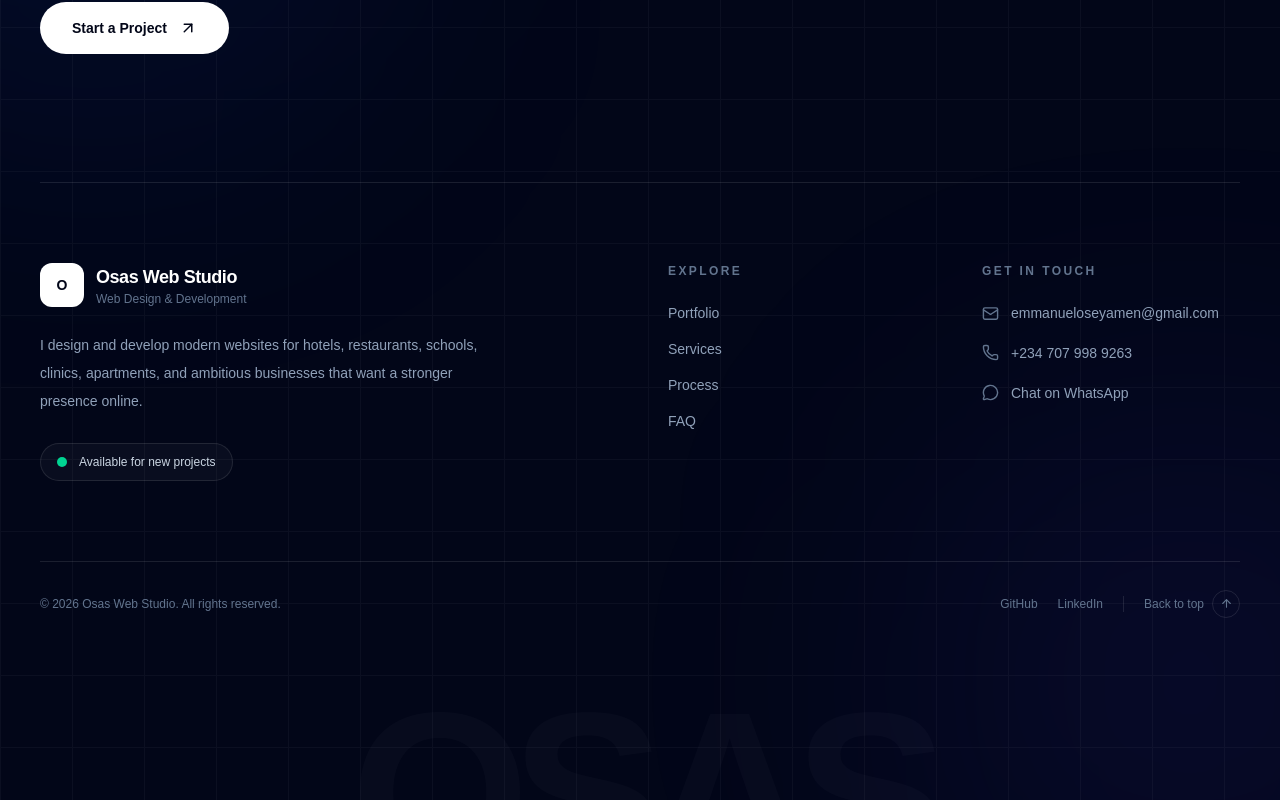
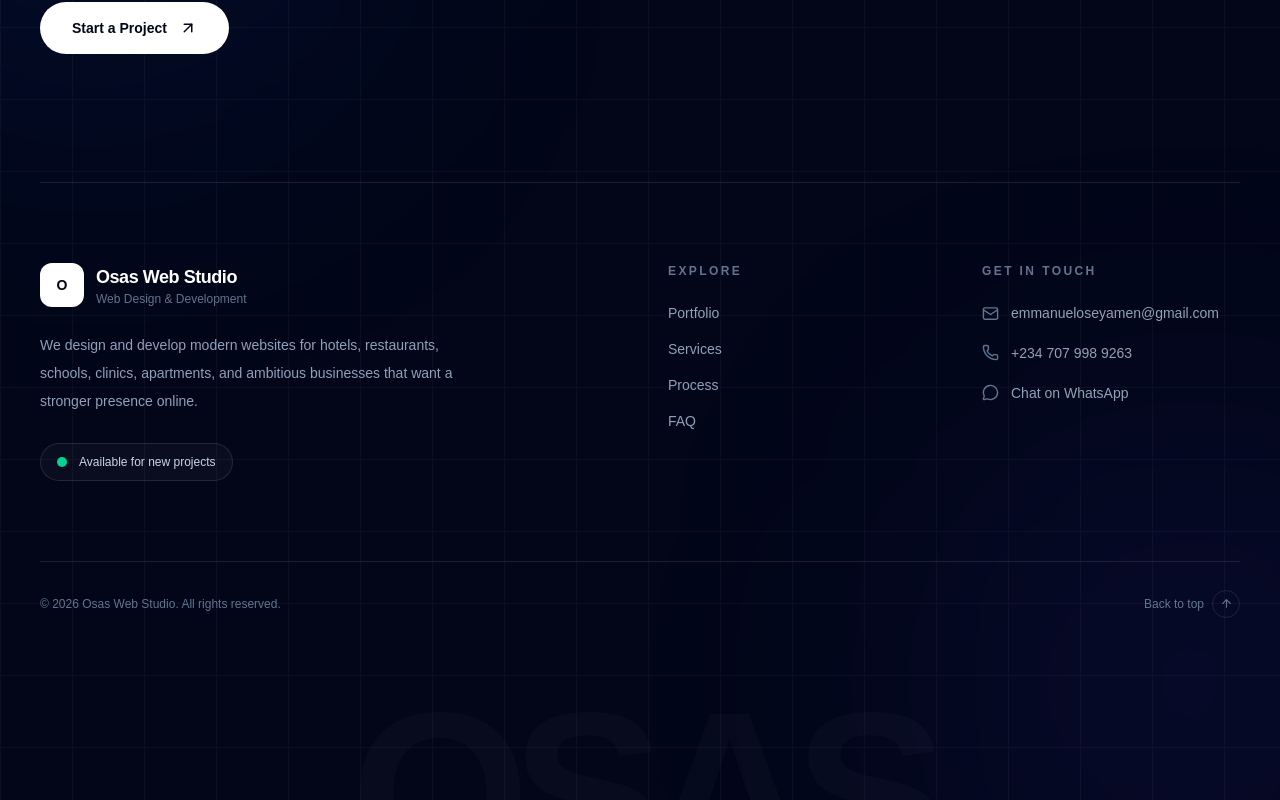
Before and after one commit to Emmanuel-Oseyamen/osas-portfolio, a Next.js app: page / in a window 1280 px wide. Shown: the part 10061-10861 px from the top of the page. Built offline with nearby package versions, Linux system fonts and the light colour scheme.

Commit message:
Update Footer.tsx

```diff
--- a/src/components/Footer.tsx
+++ b/src/components/Footer.tsx
@@ -217,7 +217,7 @@ export default function Footer() {
             </div>
 
             <p className="mt-6 max-w-md text-sm leading-7 text-slate-400">
-              I design and develop modern websites for hotels, restaurants,
+              We design and develop modern websites for hotels, restaurants,
               schools, clinics, apartments, and ambitious businesses that
               want a stronger presence online.
             </p>
@@ -491,38 +491,6 @@ export default function Footer() {
             {/* Socials */}
             <div className="flex items-center gap-5">
 
-              <a
-                href="https://github.com/yourusername"
-                target="_blank"
-                rel="noopener noreferrer"
-                className="
-                  text-xs
-                  font-medium
-                  text-slate-500
-                  transition-colors
-                  hover:text-white
-                "
-              >
-                GitHub
-              </a>
-
-              <a
-                href="https://linkedin.com/in/yourusername"
-                target="_blank"
-                rel="noopener noreferrer"
-                className="
-                  text-xs
-                  font-medium
-                  text-slate-500
-                  transition-colors
-                  hover:text-white
-                "
-              >
-                LinkedIn
-              </a>
-
-              <span className="h-4 w-px bg-white/10" />
-
               {/* Back to top */}
               <button
                 type="button"
```
